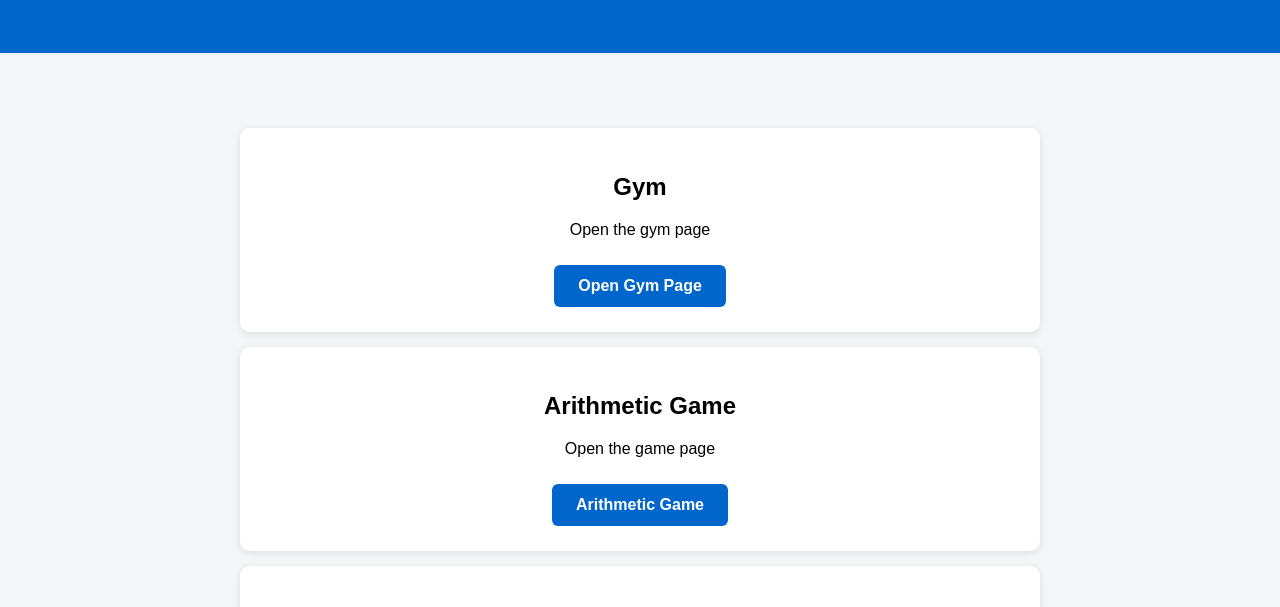
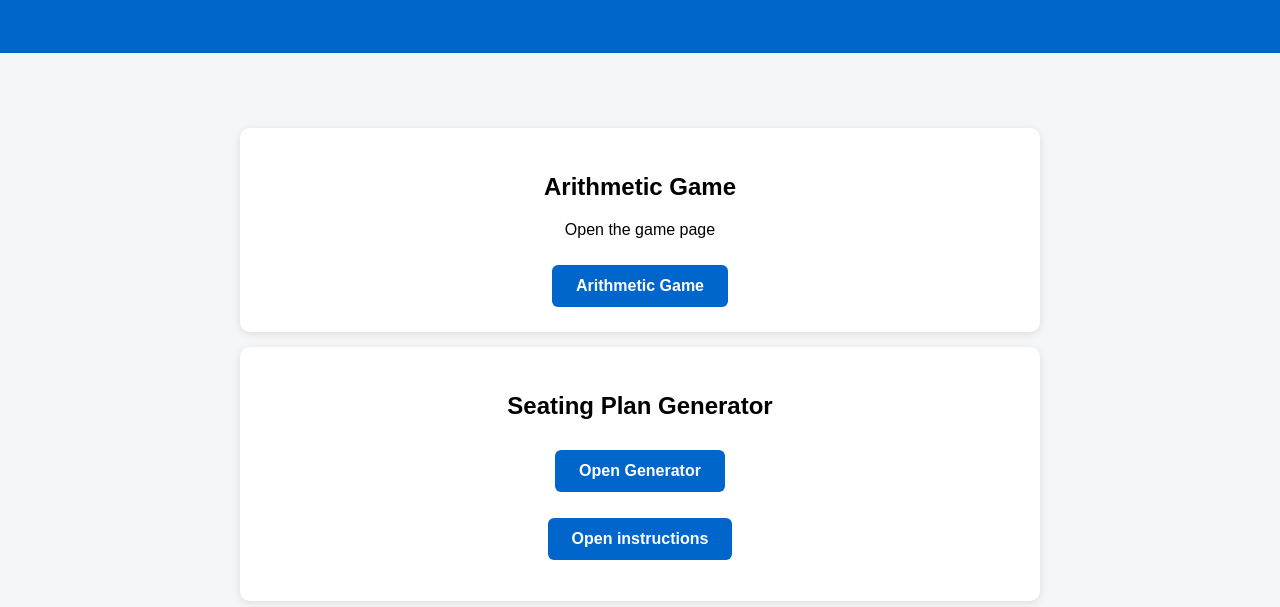
Before and after one commit to mr-sbevan/work, a plain HTML site: page index.html in a window 1280 px wide. Shown: the part 141-748 px from the top of the page. Drawn offline with Linux system fonts and the light colour scheme.

Commit message:
Change title and add seating plan generator section
Updated title and added new sections for seating plan generator.

```diff
--- a/index.html
+++ b/index.html
@@ -3,7 +3,7 @@
 <head>
     <meta charset="UTF-8">
     <meta name="viewport" content="width=device-width, initial-scale=1.0">
-    <title>Simon's Stuff</title>
+    <title>Classroom Tools</title>
 
     <style>
         body {
@@ -65,16 +65,22 @@
 
 <main>
 
-    <div class="card">
-        <h2>Gym </h2>
-        <p>Open the gym page</p>
-        <a href="gym.html" class="button">Open Gym Page</a>
-    </div>
 
     <div class="card">
         <h2> Arithmetic Game </h2>
         <p>Open the game page</p>
         <a href="CalculatorBuster.html" class="button">Arithmetic Game</a>
+    </div>
+
+    <div class="card">
+        <h2>Seating Plan Generator</h2>
+        <p>
+        <a href="seatingplan.html" class="button">Open Generator</a>
+        </p>
+        <p>
+                    <a href="seatingreadme.html" class="button">Open instructions</a>
+
+        </p>
     </div>
 
     <div class="card">
```
